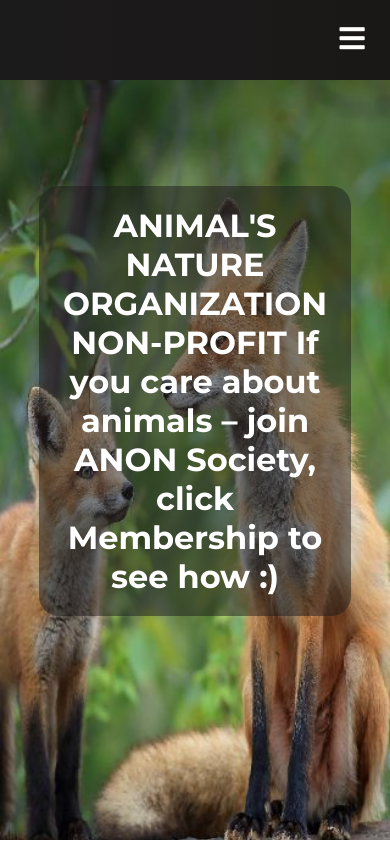
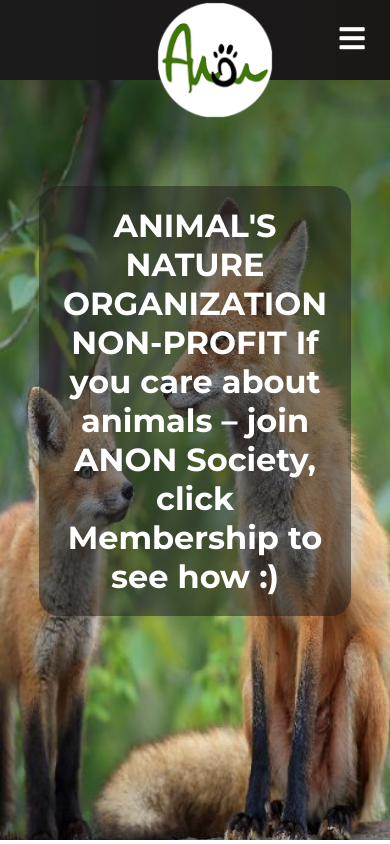
Before and after one commit to Fremen1990/ANON, a React (Create React App) app: page / in a window 390 px wide. Built offline with nearby package versions, Linux system fonts and the light colour scheme.

Commit message:
logo CSS keygrames

```diff
--- a/src/App.css
+++ b/src/App.css
@@ -21,7 +21,7 @@
     height: 90vh;
     font-size: 3rem;
     animation-name: start;
-    animation-duration: 2s;
+    animation-duration: 0.7s;
   }
 
 p{
@@ -267,8 +267,7 @@
 
   @keyframes start{
     0%{opacity:0;}
-    40%{opacity:0;}
-    70%{opacity: 0;}
+
     100%{opacity:1;}
 
   }
--- a/src/components/Navbar.css
+++ b/src/components/Navbar.css
@@ -39,13 +39,15 @@
     margin:140px 0 0 30px;
     max-width: 180px;
     max-height: 180px;
-    opacity:99;
-    /* animation-name: start;
-    animation-duration: 3s; */
+    order:1;
+    animation-name: start;
+    animation-duration: 2s;
   }
   @keyframes start{
     0%{opacity:0;}
+    40%{opacity:0;}
     100%{opacity:1;}
+
   }
 
 
@@ -140,6 +142,19 @@
     }
 
 
+    .navbar-logo__title{
+      position: absolute;
+      margin:0;
+      top: 0;
+      left: 50%;
+      width: 120px;
+      height: 120px;
+      transform: translateX(-50%);
+      animation-name: start;
+      animation-duration: 3s;
+    }
+
+
 
     .menu-icon {
       display: block;
```
